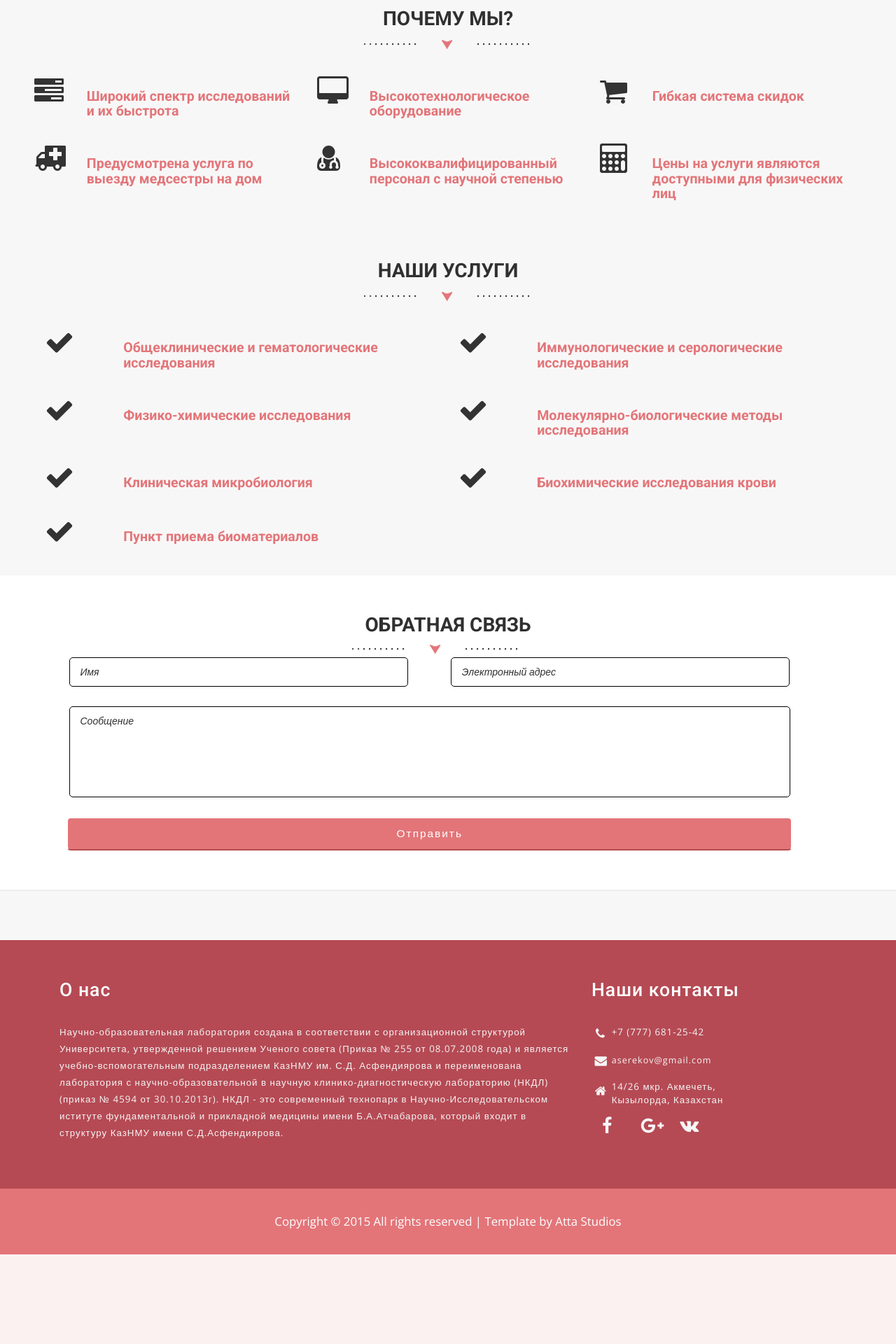
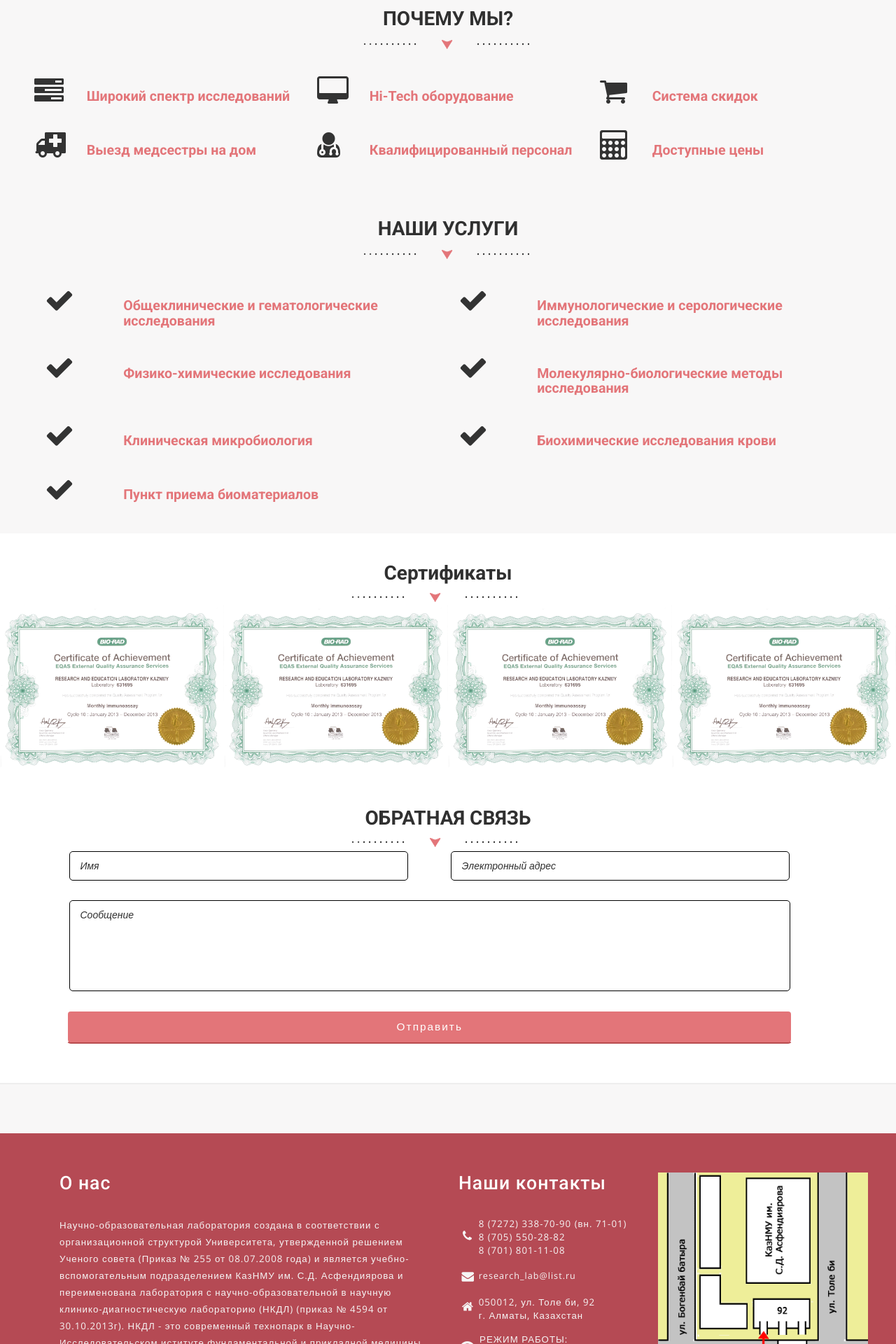
Before and after one commit to abzaloid/kaznmulab, a Python web app: template templates/index.html in a window 1280 px wide. Shown: the part 520-2440 px from the top of the page at 70% size. Before the commit the page ends 2312 px from the top, so only its background shows below. Run offline with Jinja, Linux system fonts and the light colour scheme; the template is opened without the code that fills it, so the values that code supplies are empty; some libraries are stand-ins or nearby versions.

Commit message:
small improvements

```diff
--- a/templates/index.html
+++ b/templates/index.html
@@ -7,7 +7,7 @@ License URL: http://creativecommons.org/licenses/by/3.0/
 <!DOCTYPE html>
 <html>
 <head>
-<title>НАУЧНАЯ КЛИНИКО-ДИАГНОСТИЧЕСКАЯ ЛАБОРАТОРИЯ КАЗНМУ ИМ.С.Д.АСФЕНДИЯРОВА</title>
+<title>Добро пожаловать | НКДЛ </title>
 <link href="/css/bootstrap.css" rel='stylesheet' type='text/css' />
 <!-- Custom Theme files -->
 <style type="text/css">@import url("css/style.css");</style>
@@ -19,10 +19,65 @@ License URL: http://creativecommons.org/licenses/by/3.0/
 <meta http-equiv="Content-Type" content="text/html; charset=utf-8" />
 <script type="application/x-javascript"> addEventListener("load", function() { setTimeout(hideURLbar, 0); }, false); function hideURLbar(){ window.scrollTo(0,1); } </script>
 <!--webfont-->
+
+    <link rel="stylesheet" href="/css/swipebox.css">
+    <script src="/js/jquery.swipebox.min.js"></script>
+ <script type="text/javascript">
+		jQuery(function($) {
+			$(".swipebox").swipebox();
+		});
+	</script>
 <link href='http://fonts.googleapis.com/css?family=Open+Sans:300italic,400italic,600italic,700italic,800italic,700,300,600,800,400' rel='stylesheet' type='text/css'>
 <link href='http://fonts.googleapis.com/css?family=Roboto:400,100,100italic,300,300italic,400italic,500,500italic,700,700italic,900,900italic' rel='stylesheet' type='text/css'>
 	<script type="text/javascript" src="/js/move-top.js"></script>
 	<script type="text/javascript" src="/js/easing.js"></script>
+	  <!-- Script for gallery Here -->
+				<script type="text/javascript" src="js/jquery.mixitup.min.js"></script>
+					<script type="text/javascript">
+					$(function () {
+
+						var filterList = {
+
+							init: function () {
+
+								// MixItUp plugin
+								// http://mixitup.io
+								$('#portfoliolist').mixitup({
+									targetSelector: '.portfolio',
+									filterSelector: '.filter',
+									effects: ['fade'],
+									easing: 'snap',
+									// call the hover effect
+									onMixEnd: filterList.hoverEffect()
+								});
+
+							},
+
+							hoverEffect: function () {
+
+								// Simple parallax effect
+								$('#portfoliolist .portfolio').hover(
+									function () {
+										$(this).find('.label').stop().animate({bottom: 0}, 200, 'easeOutQuad');
+										$(this).find('img').stop().animate({top: -30}, 500, 'easeOutQuad');
+									},
+									function () {
+										$(this).find('.label').stop().animate({bottom: -40}, 200, 'easeInQuad');
+										$(this).find('img').stop().animate({top: 0}, 300, 'easeOutQuad');
+									}
+								);
+
+							}
+
+						};
+
+						// Run the show!
+						filterList.init();
+
+
+					});
+					</script>
+
 	<script type="text/javascript">
 		jQuery(document).ready(function($) {
 			$(".scroll").click(function(event){
@@ -49,6 +104,7 @@ License URL: http://creativecommons.org/licenses/by/3.0/
 						<li><a class="active scroll" href="#home">Главная</a></li>
 						<li><a class="scroll" href="#why">Почему мы</a></li>
 						<li><a class="scroll" href="#services">Наши услуги</a></li>
+						<li><a class="scroll" href="#certificates">Сертификаты</a></li>
 						<li><a class="scroll" href="#contact">Обратная связь</a></li>
 						<li><a class="scroll" href="#vniz">О нас</a></li>
 						<li><a class="scroll" href="#vniz">Контакты</a></li>
@@ -65,8 +121,8 @@ License URL: http://creativecommons.org/licenses/by/3.0/
 				<div class="clearfix"></div>
 			</div>
 			<div class="header-info text-center">
-				<h1>Лаборатория КазНМУ</h1>
-				<p>НАУЧНАЯ КЛИНИКО-ДИАГНОСТИЧЕСКАЯ ЛАБОРАТОРИЯ КАЗНМУ ИМ.С.Д.АСФЕНДИЯРОВА</p>
+				<h1>Научная клинико-диагностическая лаборатория КазНМУ</h1>
+				<p>Быстро, Удобно, Качественно</p>
 				<a class="scroll" href="#why"><img src="images/go_down.png" alt="" /></a>
 			</div>
 		</div>
@@ -85,7 +141,7 @@ License URL: http://creativecommons.org/licenses/by/3.0/
 								<i class="fa fa-tasks fa-3x"></i>
 							</div>
 							<div class="service-icon-heading">
-								<h4>Широкий спектр исследований и их быстрота</h4>
+								<h4>Широкий спектр исследований</h4>
 							</div>
 							<div class="clearfix"></div>
 						</div>
@@ -96,7 +152,7 @@ License URL: http://creativecommons.org/licenses/by/3.0/
 								<i class="fa fa-desktop fa-3x"></i>
 							</div>
 							<div class="service-icon-heading">
-								<h4>Высокотехнологическое оборудование</h4>
+								<h4>Hi-Tech оборудование</h4>
 							</div>
 							<div class="clearfix"></div>
 						</div>
@@ -107,7 +163,7 @@ License URL: http://creativecommons.org/licenses/by/3.0/
 								<i class="fa fa-shopping-cart fa-3x"></i>
 							</div>
 							<div class="service-icon-heading">
-								<h4>Гибкая система скидок</h4>
+								<h4>Cистема скидок</h4>
 							</div>
 							<div class="clearfix"></div>
 						</div>
@@ -121,7 +177,7 @@ License URL: http://creativecommons.org/licenses/by/3.0/
 								<i class="fa fa-ambulance fa-3x"></i>
 							</div>
 							<div class="service-icon-heading">
-								<h4>Предусмотрена услуга по выезду медсестры на дом<br></h4>
+								<h4>Выезд медсестры на дом<br></h4>
 							</div>
 							<div class="clearfix"></div>
 						</div>
@@ -132,7 +188,7 @@ License URL: http://creativecommons.org/licenses/by/3.0/
 								<i class="fa fa-user-md fa-3x"></i>
 							</div>
 							<div class="service-icon-heading">
-								<h4>Высококвалифицированный персонал с научной степенью</h4>
+								<h4>Квалифицированный персонал</h4>
 							</div>
 							<div class="clearfix"></div>
 						</div>
@@ -144,7 +200,7 @@ License URL: http://creativecommons.org/licenses/by/3.0/
 								<i class="fa fa-calculator fa-3x"></i>
 							</div>
 							<div class="service-icon-heading">
-								<h4>Цены на услуги являются доступными для физических лиц</h4>
+								<h4>Доступные цены</h4>
 							</div>
 							<div class="clearfix"></div>
 						</div>
@@ -242,6 +298,37 @@ License URL: http://creativecommons.org/licenses/by/3.0/
 				</div>
 			</div>
 		</div>
+		<div class="projects-section" id="certificates">
+			<div class="projects-section-head text-center">
+				<h3>Сертификаты</h3>
+			</div>
+			<div id="portfoliolist">
+				<div class="portfolio card mix_all  wow bounceIn" data-wow-delay="0.4s" data-cat="card" style="display: inline-block; opacity: 1;">
+					<div class="portfolio-wrapper grid_box">
+						<a href="images/certificate.jpg" class="swipebox"  title="Сертификат"> <img src="images/certificate.jpg" class="img-responsive" alt=""><span class="zoom-icon"></span> </a>
+					</div>
+				</div>
+				<div class="portfolio card mix_all  wow bounceIn" data-wow-delay="0.4s" data-cat="card" style="display: inline-block; opacity: 1;">
+					<div class="portfolio-wrapper grid_box">
+						<a href="images/certificate.jpg" class="swipebox"  title="Сертификат"> <img src="images/certificate.jpg" class="img-responsive" alt=""><span class="zoom-icon"></span> </a>
+					</div>
+				</div>
+				<div class="portfolio card mix_all  wow bounceIn" data-wow-delay="0.4s" data-cat="card" style="display: inline-block; opacity: 1;">
+					<div class="portfolio-wrapper grid_box">
+						<a href="images/certificate.jpg" class="swipebox"  title="Сертификат"> <img src="images/certificate.jpg" class="img-responsive" alt=""><span class="zoom-icon"></span> </a>
+					</div>
+				</div>
+				<div class="portfolio card mix_all  wow bounceIn" data-wow-delay="0.4s" data-cat="card" style="display: inline-block; opacity: 1;">
+					<div class="portfolio-wrapper grid_box">
+						<a href="images/certificate.jpg" class="swipebox"  title="Сертификат"> <img src="images/certificate.jpg" class="img-responsive" alt=""><span class="zoom-icon"></span> </a>
+					</div>
+				</div>
+
+				<div class="clearfix"></div>
+			</div>
+			<div class="clearfix"></div>
+		</div>
+
 		<div class="contact-section" id="contact">
 				<div class="contact-section-head text-center">
 					<h3>ОБРАТНАЯ СВЯЗЬ</h3>
@@ -262,23 +349,30 @@ License URL: http://creativecommons.org/licenses/by/3.0/
 
 			<div class="footer-top">
 				<div class="container">
-					<div class="col-md-8 footer-grid">
+					<div class="col-md-6 footer-grid">
 						<h4>О нас</h4>
 						<p>Научно-образовательная лаборатория  создана  в соответствии с организационной структурой Университета, утвержденной решением Ученого совета (Приказ № 255 от 08.07.2008 года) и является учебно-вспомогательным подразделением КазНМУ им. С.Д. Асфендиярова и переименована лаборатория с научно-образовательной в научную клинико-диагностическую лабораторию (НКДЛ) (приказ № 4594 от 30.10.2013г). НКДЛ - это современный технопарк в Научно-Исследовательском иституте фундаментальной и прикладной медицины имени Б.А.Атчабарова, который входит в структуру КазНМУ имени С.Д.Асфендиярова.</p>
 					</div>
-					<div class="col-md-4 footer-grid">
+					<div class="col-md-3 footer-grid">
 						<h4>Наши контакты</h4>
 						<ul class="address">
-							<li><i class="f_phone"></i></li>
-							<li>+7 (777) 681-25-42</li>
+							<li><i class="f_phone"></i><br><br></li>
+							<li>8 (7272) 338-70-90 (вн. 71-01)<br>
+							8 (705) 550-28-82<br>
+							8 (701) 801-11-08</li>
 						</ul>
 						<ul class="address">
 							<li><i class="f_msg"></i></li>
-							<li><a href="aserekov@gmail.com"> aserekov@gmail.com</a></li>
+							<li><a href="research_lab@list.ru"> research_lab@list.ru</a></li>
 						</ul>
 						<ul class="address">
 							<li><i class="f_location"></i></li>
-							<li>14/26 мкр. Акмечеть, <br>Кызылорда, Казахстан</li>
+							<li>050012, ул. Толе би, 92 <br>г. Алматы, Казахстан</li>
+						</ul>
+						<ul class="address">
+							<li style='margin:0.1em'><i class="fa fa-clock-o fa-2x"></i></li>
+							<li>РЕЖИМ РАБОТЫ: <br>
+							Пн-Пт с 08:00 до 17:00</li>
 						</ul>
 						<ul class="address">
 						<li>
@@ -287,6 +381,9 @@ License URL: http://creativecommons.org/licenses/by/3.0/
 								<div class="col-md-4"><a href="#"><i class="fa fa-vk fa-2x"></i></a></div>
 						</li>
 						</ul>
+					</div>
+					<div class="col-md-3 footer-grid">
+						<img src="/images/map.png" height="300px" width="300px"/>
 					</div>
 
 					<div class="clearfix"></div>
```
Also changed, not shown: images/certificate.jpg (added), images/map.png (added), 1 other file.
